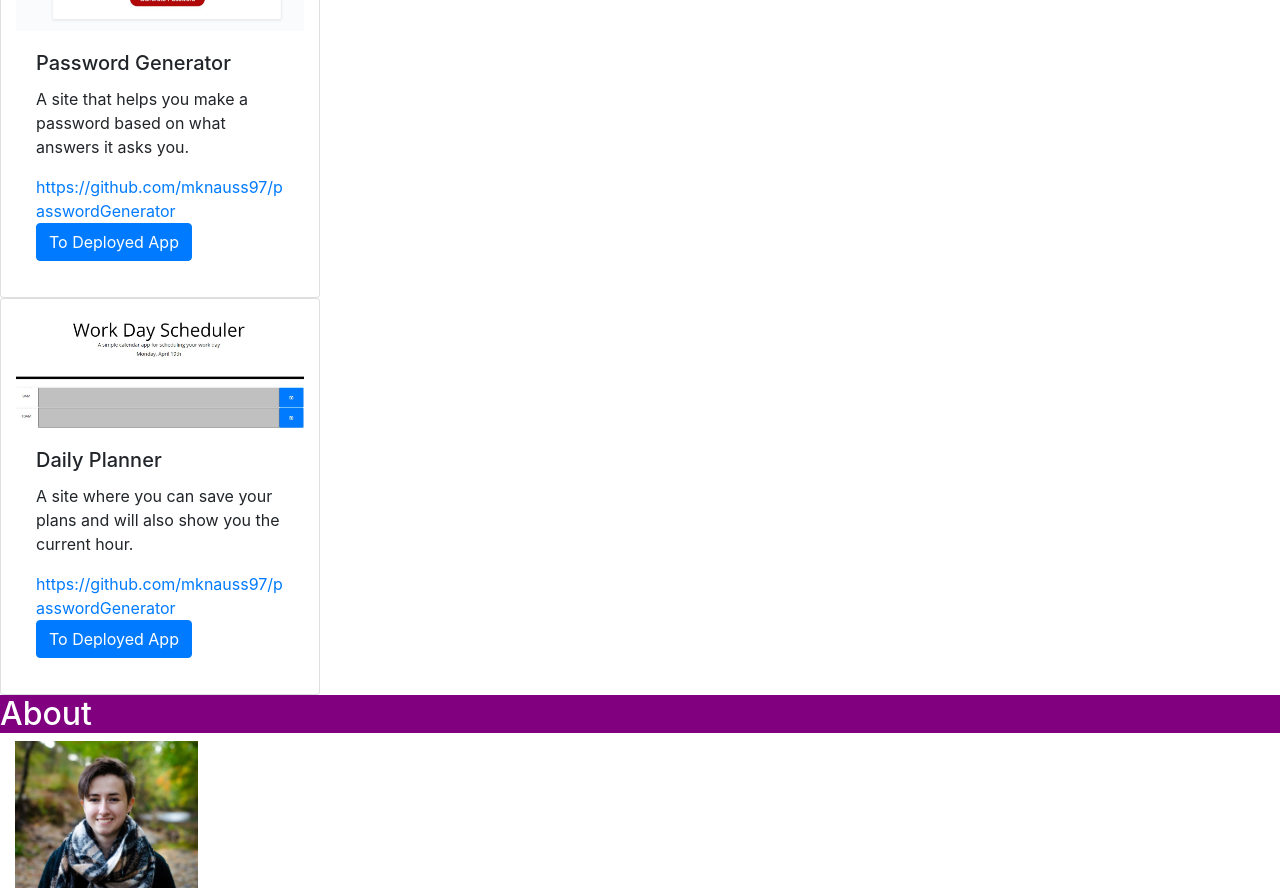
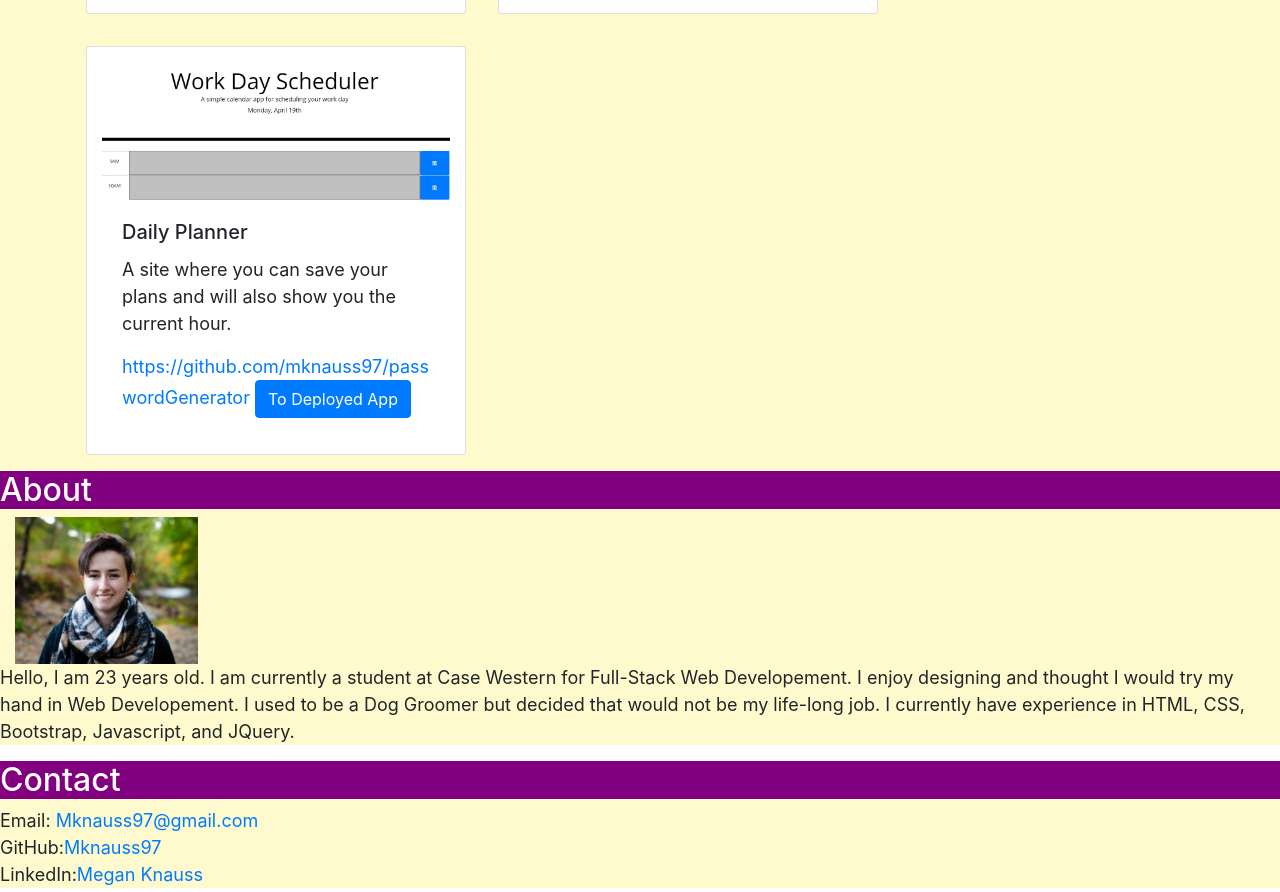
Before and after one commit to mknauss97/ProfessionalPortfolio, a plain HTML site: page index.html in a window 1280 px wide. Shown: the part 797-1689 px from the top of the page. Drawn offline with nearby package versions, Linux system fonts and the light colour scheme.

Commit message:
changed font size

```diff
--- a/assets/css/style.css
+++ b/assets/css/style.css
@@ -2,9 +2,14 @@
     padding: 0rem;
 
 }
+.section {
+    background-color: lemonchiffon;
+    font-size: large;
+}
 .card {
     background-color: white;
     padding: 1rem;
+    margin: 1rem;
 }
 .jumbotron {
    background-image: linear-gradient(to left, yellow, white, purple,black );
--- a/index.html
+++ b/index.html
@@ -16,7 +16,7 @@
                 <h1 class="display-4">Megan Knauss</h1>
             </div>
         </div>
-        <nav class="navbar navbar-expand-lg navbar-light bg-light">
+        <nav class="navbar navbar-expand-lg navbar navbar-dark bg-dark">
 
             <button class="navbar-toggler" type="button" data-toggle="collapse" data-target="#navbarSupportedContent"
                 aria-controls="navbarSupportedContent" aria-expanded="false" aria-label="Toggle navigation">
@@ -26,7 +26,8 @@
             <div class="collapse navbar-collapse" id="navbarSupportedContent">
                 <ul class="navbar-nav mr-auto">
                     <li class="nav-item active">
-                        <a class="nav-link" href="https://mknauss97.github.io/Portfolio-1/.work">Work <span class="sr-only">(current)</span></a>
+                        <a class="nav-link" href="https://mknauss97.github.io/Portfolio-1/.work">Work <span
+                                class="sr-only">(current)</span></a>
                     </li>
                     <li class="nav-item">
                         <a class="nav-link" href="https://mknauss97.github.io/Portfolio-1/.about">About</a>
@@ -44,8 +45,9 @@
 
     <section class="section">
         <h2 class="work purple">Work</h2>
-        <div>
-            <div class="card col-3">
+        <div class="container">
+            <div class="row">
+                <div class="card col-4">
                     <img src="assets\images\hueareyou.png" class="card-img-top" alt="Screenshot of Hue are you quiz">
                     <div class="card-body">
                         <h5 class="card-title">Hue Are You</h5>
@@ -54,26 +56,32 @@
                         <a href="https://tfreed94.github.io/HueAreYou/" class="btn btn-primary">To Deployed App</a>
                     </div>
                 </div>
-            <div class="card col-3">
+                <div class="card col-4">
                     <img src="assets\images\passwordGenerator.JPG" class="card-img-top"
                         alt="screenshot of password generator">
                     <div class="card-body">
                         <h5 class="card-title">Password Generator</h5>
-                    <p class="card-text">A site that helps you make a password based on what answers it asks you.</p>
+                        <p class="card-text">A site that helps you make a password based on what answers it asks you.
+                        </p>
                         <a
                             href="https://github.com/mknauss97/passwordGenerator">https://github.com/mknauss97/passwordGenerator</a>
-                    <a href="https://mknauss97.github.io/passwordGenerator/" class="btn btn-primary">To Deployed App</a>
+                        <a href="https://mknauss97.github.io/passwordGenerator/" class="btn btn-primary">To Deployed
+                            App</a>
                     </div>
                 </div>
-            <div class="card col-3">
-                <img src="assets/images/Capture.JPG" class="card-img-top"
-                    alt="screenshot of work day planner">
+
+                <div class="card col-4">
+                    <img src="assets/images/Capture.JPG" class="card-img-top" alt="screenshot of work day planner">
                     <div class="card-body">
                         <h5 class="card-title">Daily Planner</h5>
-                    <p class="card-text">A site where you can save your plans and will also show you the current hour.</p>
+                        <p class="card-text">A site where you can save your plans and will also show you the current
+                            hour.
+                        </p>
                         <a
                             href="https://github.com/mknauss97/passwordGenerator">https://github.com/mknauss97/passwordGenerator</a>
-                    <a href="https://mknauss97.github.io/passwordGenerator/" class="btn btn-primary">To Deployed App</a>
+                        <a href="https://mknauss97.github.io/passwordGenerator/" class="btn btn-primary">To Deployed
+                            App</a>
+                    </div>
                 </div>
             </div>
         </div>
@@ -82,9 +90,11 @@
     <section class="section">
         <h2 class="about purple">About </h2>
         <image class="face col-2" src="assets\images\DSC_0716.jpg" alt="megan smiling wearing a scarf and black jacket">
-            <p></p>
+            <p>Hello, I am 23 years old. I am currently a student at Case Western for Full-Stack Web Developement. I enjoy designing and thought I would try my hand in Web Developement.
+                I used to be a Dog Groomer but decided that would not be my life-long job. I currently have experience in HTML, CSS, Bootstrap, Javascript, and JQuery.
+            </p>
     </section>
-    <section>
+    <section class="section">
         <h2 class="contact purple">Contact </h2>
         <ul>
             <li>
```
Lines whose indentation alone changed are shown as unchanged.
